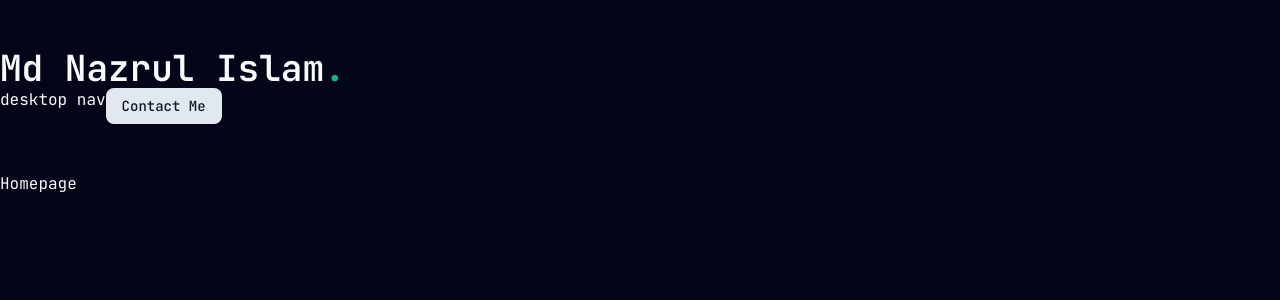
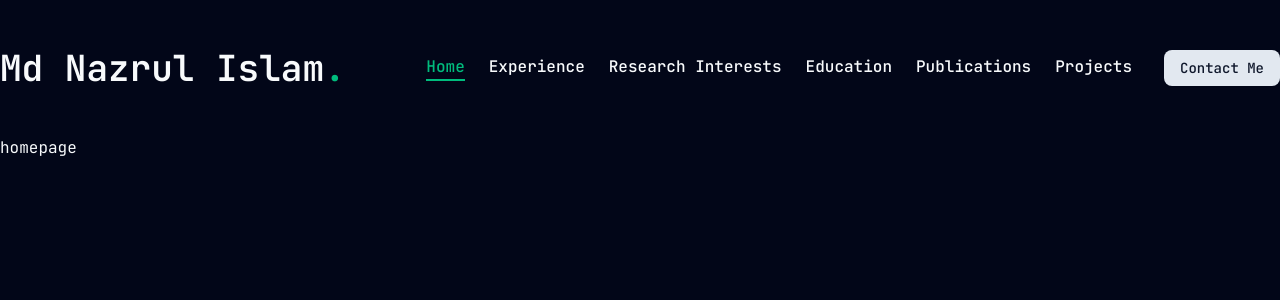
Before and after one commit to nazrul-99/nazrul.github.io, a Next.js app: page / in a window 1280 px wide. Shown: the top 300 px of the page. Built offline with nearby package versions, Linux system fonts and the light colour scheme.

Commit message:
Navigation bar is complete

```diff
--- a/app/layout.jsx
+++ b/app/layout.jsx
@@ -10,13 +10,13 @@
 });
 
 export const metadata = {
-  title: "Create Next App",
+  title: "Nazrul",
   description: "Generated by create next app",
 };
 
 export default function RootLayout({ children }) {
   return (
-    <html lang="en">
+    <html lang="en" className="dark">
       <body className={jetBrainsMono.variable}>
         <Header/>
         {children}
--- a/app/page.jsx
+++ b/app/page.jsx
@@ -1,15 +1,15 @@
-"use client";
+// "use client";
 import Image from "next/image";
 
-import { useEffect } from "react";
+// import { useEffect } from "react";
 
 
 export default function Home() {
-  useEffect(() => {
-    // Enable dark mode globally
-    document.documentElement.classList.add("dark");
-  }, []);
+  // useEffect(() => {
+  //   // Enable dark mode globally
+  //   document.documentElement.classList.add("dark");
+  // }, []);
   return (
-    <main>Homepage</main>
+    <main>homepage</main>
   );
 }
--- a/components/Header.jsx
+++ b/components/Header.jsx
@@ -9,7 +9,7 @@
 const Header = () => {
     return(
         <header className="py-8 xl:py-12 text-foreground">
-            <div className="container mx-auto">
+            <div className="container mx-auto flex justify-between items-center">
 
                 {/*logo*/}
                 <Link href="/">
@@ -19,12 +19,14 @@
                 </Link>
 
                 {/* desktop nav */}
-                <div className="hidden xl:flex">
+                <div className="hidden xl:flex items-center gap-8">
                     <Nav/>
                     <Link href="/contact">
                     <Button>Contact Me</Button>
                     </Link>
                 </div>
+
+                {/* mobile nav */}
 
             </div>
         </header>
--- a/components/Nav.jsx
+++ b/components/Nav.jsx
@@ -1,7 +1,51 @@
+"use client";
+
+import Link from "next/link";
+import { usePathname } from "next/navigation";
+
+const links = [
+    {
+        name: 'home',
+        path: '/',
+    },
+    {
+        name: 'experience',
+        path: '/experience',
+    },
+    {
+        name: 'research interests',
+        path: '/research_interests',
+    },
+    {
+        name: 'education',
+        path: '/education',
+    },
+    {
+        name: 'publications',
+        path: '/publications',
+    },
+    {
+        name: 'projects',
+        path: '/projects',
+    },
+
+];
+
 const Nav = () => {
-   return (
-       <nav>desktop nav</nav>
-   )
+    const pathname = usePathname();
+    console.log(pathname);
+    return (
+        <nav className="flex gap-6">
+            {links.map((link, index)=>{
+                return <Link href={link.path} key={index}
+                className={`${link.path === pathname && "text-accent border-b-2 border-accent"
+
+                } capitalize font-medium hover:text-accent transition-all`}
+                >
+                {link.name}</Link>
+            })}
+        </nav>
+    )
 }
 
 export default Nav
```
